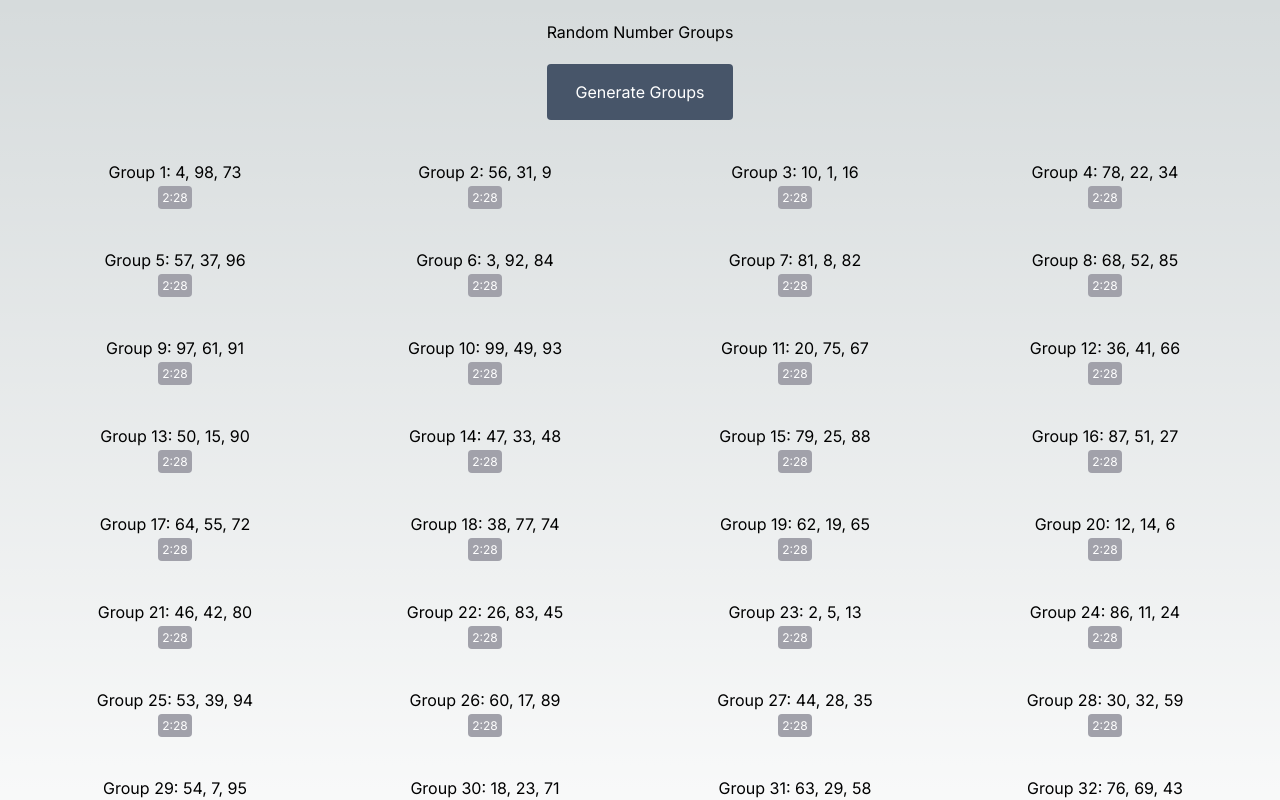
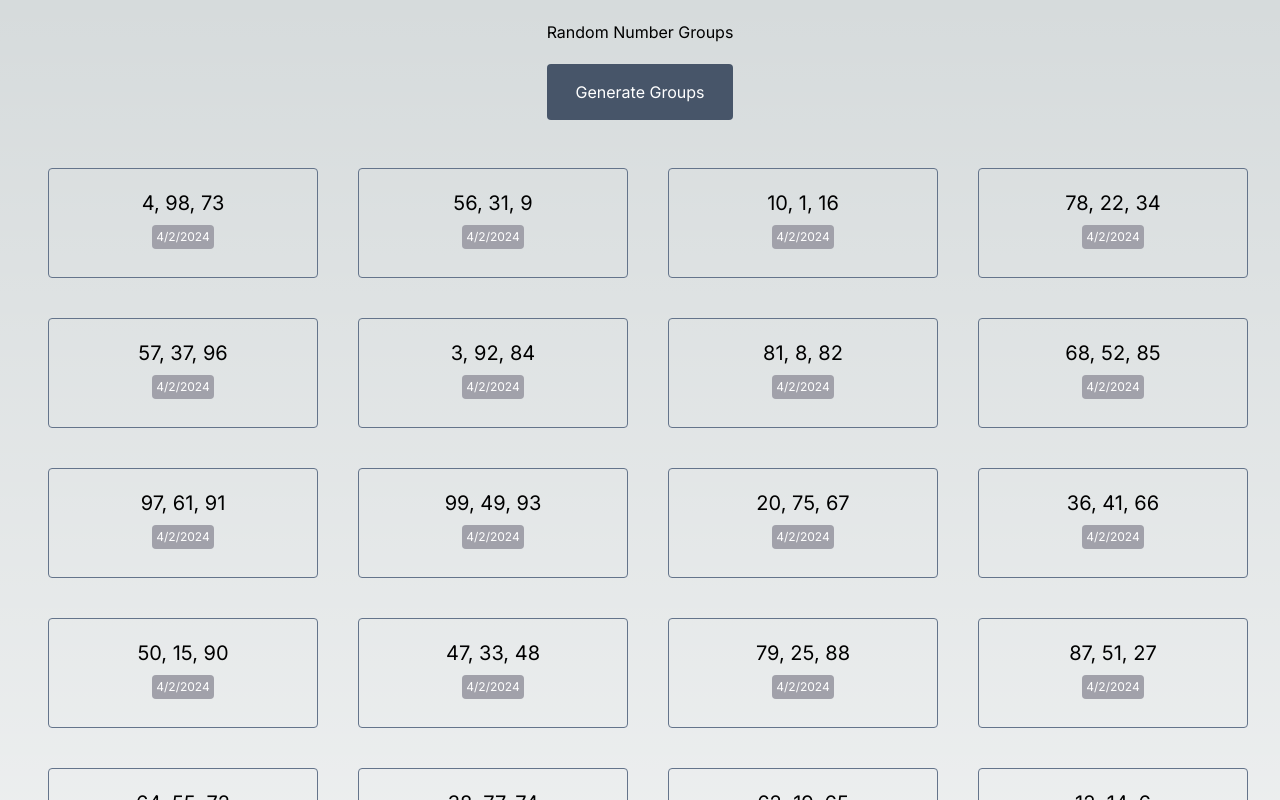
Before and after one commit to ntphuc0987/randomNumbers, a Next.js app: page / in a window 1280 px wide. Both pictures are taken after a click on the button "Generate Groups". Shown: the top 800 px of the page. Built offline with nearby package versions, Linux system fonts and the light colour scheme.

Commit message:
Add Date and Border

```diff
--- a/app/page.js
+++ b/app/page.js
@@ -4,14 +4,14 @@ import { useEffect, useState } from "react";
 
 export default function Home() {
   const now = new Date();
-  const [currentTime, setCurrentTime] = useState('');
+  const [currentDate, setCurrentDate] = useState("");
   const [numberGroups, setNumberGroups] = useState([]);
 
   useEffect(() => {
     const intervalId = setInterval(() => {
       const now = new Date();
-      const formattedTime = `${now.getHours()}:${now.getMinutes()}`;
-      setCurrentTime(formattedTime);
+      const formattedDate = `${now.getDate()}/${now.getMonth()}/${now.getFullYear()}`;
+      setCurrentDate(formattedDate);
     }, 1000);
 
     return () => clearInterval(intervalId);
@@ -38,7 +38,6 @@ export default function Home() {
     return array;
   };
 
-
   return (
     <main className="flex flex-col items-center justify-center p-5">
       <div className="flex justify-center flex-col">
@@ -52,10 +51,17 @@ export default function Home() {
       </div>
       <ul className="flex flex-wrap w-full justify-start p-0 m-0">
         {numberGroups.map((group, index) => (
-          <li key={index} className="p-5 w-full sm:w-6/12 md:w-3/12 text-center ">
-            Group {index + 1}: {group.join(", ")}
-            <br />
-            <span className="bg-zinc-400 text-white rounded p-1 text-xs">{currentTime}</span>
+          <li
+            key={index}
+            className="p-5 w-full sm:w-6/12 md:w-3/12 text-center h-[150px]"
+          >
+            <div className="flex text-xl  flex-col items-center justify-center m-2 border border-slate-500 mb-2 w-full h-full rounded">
+              {/*Group {index + 1}:*/} {group.join(", ")}
+              <br />
+              <span className="bg-zinc-400 text-white rounded p-1 text-xs my-2">
+                {currentDate}
+              </span>
+            </div>
           </li>
         ))}
       </ul>
```
